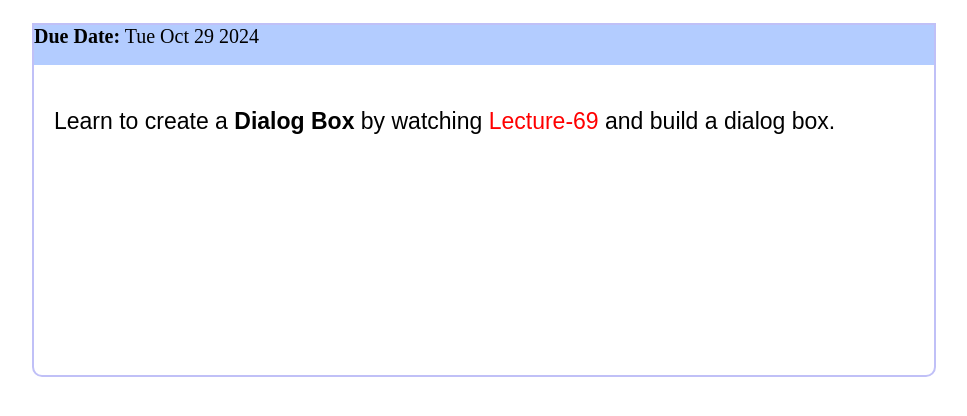
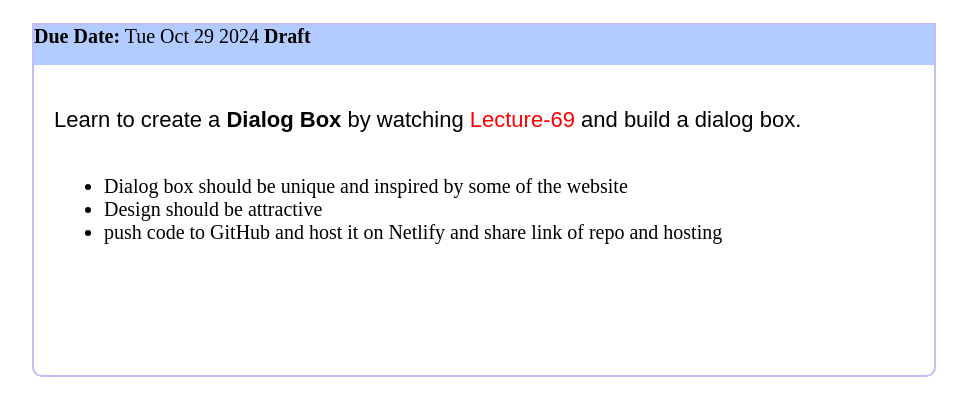
Before and after one commit to Arpitakharde/Assignment-33, a plain HTML site: page index.html in a window 1280 px wide. Shown: the part 74-490 px from the top of the page, without its empty margins (156-1123 px from the left). Drawn offline with Linux system fonts and the light colour scheme.

Commit message:
some unorder list added

```diff
--- a/index.html
+++ b/index.html
@@ -13,12 +13,16 @@
 
       <div id="sub-container">
 
-           <b  id="date-style">Due Date:</b> Tue Oct 29 2024
+           <b>Due Date:</b> Tue Oct 29 2024      <b >Draft</b>
 
       </div>
 
         <p id="paragraph-font">Learn to create a <b>Dialog Box</b> by watching <span id="span">Lecture-69</span> and build a dialog box.</p>
-
+          <ul id="text">
+            <li>Dialog box should be unique and inspired by some of the website</li>
+            <li>Design should be attractive</li>
+            <li>push code to GitHub and host it on Netlify and share link of repo and hosting </li>
+          </ul>
     </div>
 
 </body>
--- a/style.css
+++ b/style.css
@@ -19,13 +19,8 @@
     height:40px;
     background-color:#b3ccff ;
     font-size: 20px;
-
     align-items: center;
-
 }
-#date-style{
-
-  }
 
 
 #span{
@@ -33,9 +28,14 @@
 }
 
 #paragraph-font{
-    font-size: 23px;
+    font-size: 22px;
     font-family:Arial, Helvetica, sans-serif;
     padding-left: 20px;
     padding-top: 20px;
     padding-bottom: 20px;
 }
+
+#text{
+    font-size: 20px;
+    margin-left:30px;
+}
```
